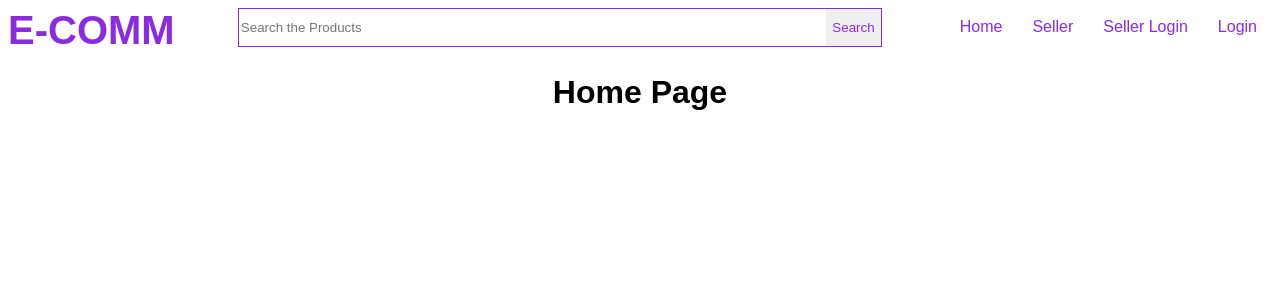
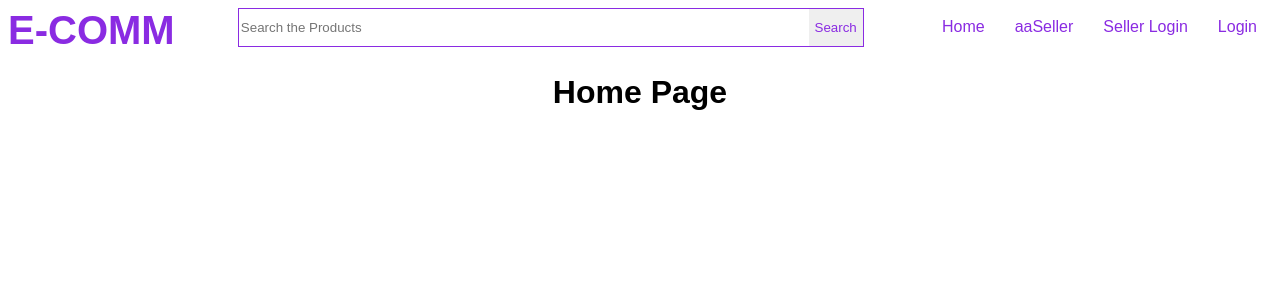
Before and after one commit to salimsheikh/angular_project_first, an Angular app: page / in a window 1280 px wide. Shown: the top 300 px of the page. Built offline with nearby package versions, Linux system fonts and the light colour scheme.

Commit message:
Update Navbar done

```diff
--- a/src/app/header/header.component.css
+++ b/src/app/header/header.component.css
@@ -11,6 +11,12 @@
     color: blueviolet;
     margin: 0;
     font-size: 40px;
+}
+
+.nav h1 a {
+    color: blueviolet;
+    font-size: 40px;
+    text-decoration: none;
 }
 
 .nav .nav-search{
--- a/src/app/header/header.component.html
+++ b/src/app/header/header.component.html
@@ -1,6 +1,6 @@
 <nav class="nav">
-  <h1>E-COMM</h1>
-  <div class="nav-search">
+  <h1><a routerLink="">E-COMM</a></h1>
+  <div *ngIf="menuType === 'default'" class="nav-search">
     <input
       type="text"
       name="search-product"
@@ -9,17 +9,16 @@
     />
     <button type="button" name="search-product-button">Search</button>
   </div>
-  <ul>
-    <li><a routerLink="">Home</a></li>
-    <li><a routerLink="seller-auth">Seller</a></li>
-    <li *ngIf="showSellerLogout">
-      <a routerLink="seller-login">Seller Login</a>
-    </li>
-
-    <li *ngIf="!showSellerLogout">
-      <a routerLink="seller-logout">Seller Logout</a>
-    </li>
-
-    <li><a href="#">Login</a></li>
-  </ul>
+  <div [ngSwitch]="menuType">
+    <ul *ngSwitchCase="'default'">
+      <li><a routerLink="">Home</a></li>
+      <li><a routerLink="seller-auth">aaSeller</a></li>
+      <li><a routerLink="seller-login">Seller Login</a></li>
+      <li><a routerLink="#">Login</a></li>
+    </ul>
+    <ul *ngSwitchCase="'seller'">
+      <li><a routerLink="seller-product">Add Product</a></li>
+      <li><a routerLink="seller-logout">Logout</a></li>
+    </ul>
+  </div>
 </nav>
--- a/src/app/header/header.component.ts
+++ b/src/app/header/header.component.ts
@@ -1,5 +1,6 @@
 import { Component, OnInit } from '@angular/core';
 import { SellerService } from '../services/seller.service';
+import { Router } from '@angular/router';
 
 @Component({
   selector: 'app-header',
@@ -8,10 +9,21 @@ import { SellerService } from '../services/seller.service';
 })
 export class HeaderComponent implements OnInit {
   showSellerLogout = false;
+  menuType: String = "default";
 
-  constructor(private seller: SellerService) { }
+  constructor(private seller: SellerService, private router: Router) { }
 
   ngOnInit(): void {
+    this.router.events.subscribe((val: any) => {
+      if (val.url) {
+        if (val.url.includes("seller") && localStorage.getItem('seller')) {
+          this.menuType = 'seller';
+        } else {
+          this.menuType = 'default';
+        }
+      }
+    });
+
     this.showSellerLogout = false;
     if (this.seller.isSellerLoggedIn) {
       this.showSellerLogout = true;
```
